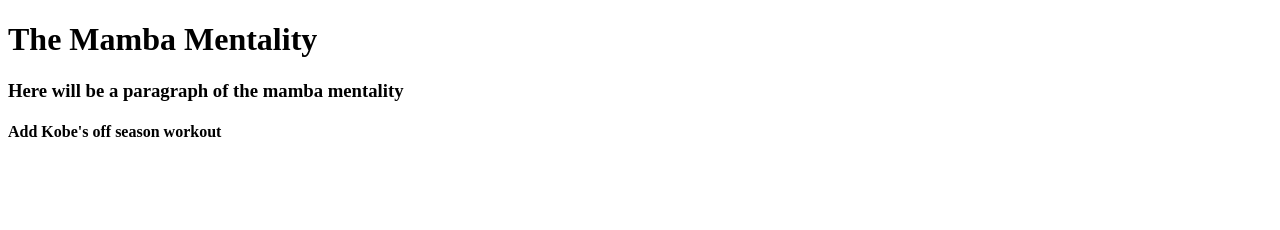
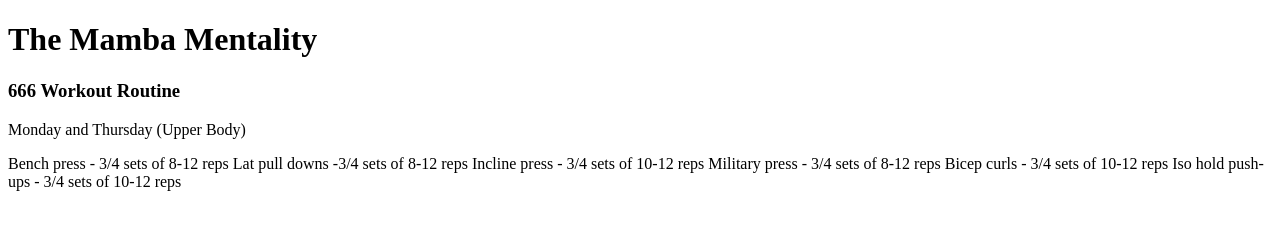
Before and after one commit to nataliemajadixon/kobeBryantTimeline, a plain HTML site: page mambamentality.html in a window 1280 px wide. Drawn offline with Linux system fonts and the light colour scheme.

Commit message:
updated mm html

```diff
--- a/mambamentality.html
+++ b/mambamentality.html
@@ -10,8 +10,24 @@
     <h1>The Mamba Mentality
     </h1>
 
-    <h3>Here will be a paragraph of the mamba mentality</h3>
-    <h4>Add Kobe's off season workout </h4>
+    <!-- <h3>Here will be a paragraph of the mamba mentality</h3>
+    <h4>Add Kobe's off season workout </h4> -->
+
+<h3>666 Workout Routine</h3>
+<p>Monday and Thursday (Upper Body)</p>
+    <p>Bench press - 3/4 sets of 8-12 reps
+        Lat pull downs -3/4 sets of 8-12 reps
+
+        Incline press - 3/4 sets of 10-12 reps
+
+        Military press - 3/4 sets of 8-12 reps
+
+        Bicep curls - 3/4 sets of 10-12 reps
+
+        Iso hold push-ups - 3/4 sets of 10-12 reps
+
+        </p>
+
     <!-- add images here of gym -->
 </body>
 </html>
```
